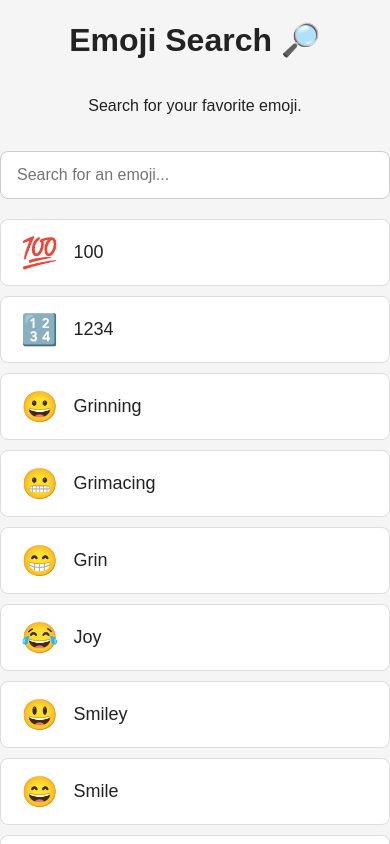
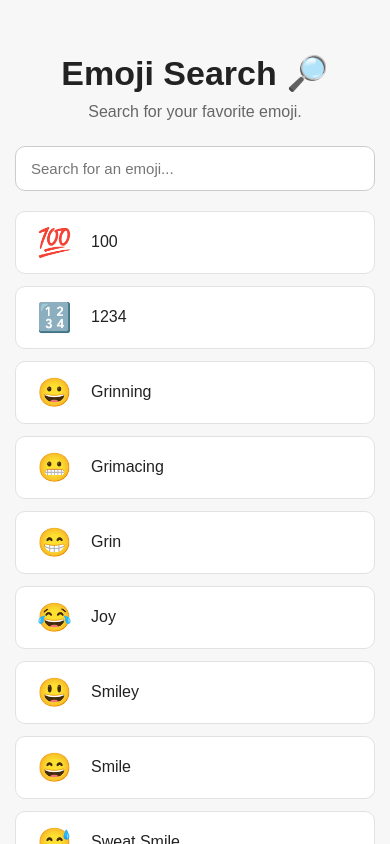
Before and after one commit to mohadesehesmaeilzadeh/emoji-search, a React (Create React App) app: page / in a window 390 px wide. Shown: the top 844 px of the page. Built offline with nearby package versions, Linux system fonts and the light colour scheme.

Commit message:
edit: style emoji search interface

```diff
--- a/src/App.css
+++ b/src/App.css
@@ -1,33 +1,68 @@
 .app {
   min-height: 100vh;
+  padding: 50px 20px;
 
   display: flex;
   flex-direction: column;
-  justify-content: center;
   align-items: center;
 
+  background-color: #f7f7f7;
+}
+
+.app h1 {
+  margin-bottom: 10px;
+
+  font-size: 42px;
   text-align: center;
 }
 
+.app > p {
+  margin-top: 0;
+  margin-bottom: 25px;
+
+  color: #666;
+  text-align: center;
+}
+
+/* Search */
+
 .search-bar {
   width: 100%;
-  max-width: 500px;
-  margin-top: 20px;
+  max-width: 600px;
 }
 
 .search-bar input {
   width: 100%;
-  padding: 14px 16px;
+
+  padding: 15px 18px;
+
+  border: 1px solid #ccc;
+  border-radius: 10px;
 
   font-size: 16px;
 
-  border: 1px solid #ccc;
-  border-radius: 8px;
+  background-color: white;
 }
 
 .search-bar input:focus {
-  outline: 2px solid #222;
+  outline: none;
+
+  border-color: #222;
 }
+
+/* Result Count */
+
+.result-count {
+  width: 100%;
+  max-width: 700px;
+
+  margin-top: 20px;
+
+  font-size: 14px;
+  color: #777;
+}
+
+/* Emoji List */
 
 .emoji-list {
   width: 100%;
@@ -36,44 +71,86 @@
   display: flex;
   flex-direction: column;
 
-  gap: 10px;
+  gap: 12px;
 
   margin-top: 20px;
 }
+
+/* Emoji Card */
 
 .emoji-card {
   display: flex;
   align-items: center;
 
-  gap: 15px;
+  gap: 18px;
 
-  padding: 15px 20px;
+  padding: 16px 20px;
 
   background-color: white;
 
-  border: 1px solid #ddd;
-  border-radius: 8px;
+  border: 1px solid #e2e2e2;
+  border-radius: 10px;
+
+  transition: 0.2s;
+}
+
+.emoji-card:hover {
+  transform: translateY(-2px);
+
+  box-shadow: 0 4px 12px rgba(0, 0, 0, 0.08);
 }
 
 .emoji-symbol {
-  font-size: 30px;
+  min-width: 45px;
+
+  font-size: 32px;
+  text-align: center;
 }
 
 .emoji-title {
   font-size: 18px;
+  font-weight: 500;
 }
 
-.result-count {
-  margin-top: 20px;
-  font-size: 14px;
-  color: #666;
-}
+/* No Results */
 
 .no-results {
-  margin-top: 40px;
+  margin-top: 50px;
 
   font-size: 20px;
   font-weight: bold;
 
   text-align: center;
 }
+
+/* Responsive */
+
+@media (max-width: 768px) {
+  .app {
+    padding: 30px 15px;
+  }
+
+  .app h1 {
+    font-size: 34px;
+  }
+
+  .search-bar input {
+    padding: 13px 15px;
+
+    font-size: 15px;
+  }
+
+  .emoji-card {
+    padding: 14px 16px;
+
+    gap: 14px;
+  }
+
+  .emoji-symbol {
+    font-size: 28px;
+  }
+
+  .emoji-title {
+    font-size: 16px;
+  }
+}
--- a/src/index.css
+++ b/src/index.css
@@ -1,5 +1,9 @@
 * {
   box-sizing: border-box;
+}
+
+html {
+  scroll-behavior: smooth;
 }
 
 body {
@@ -7,6 +11,6 @@ body {
 
   font-family: Arial, sans-serif;
 
-  background-color: #f5f5f5;
+  background-color: #f7f7f7;
   color: #222;
 }
```
